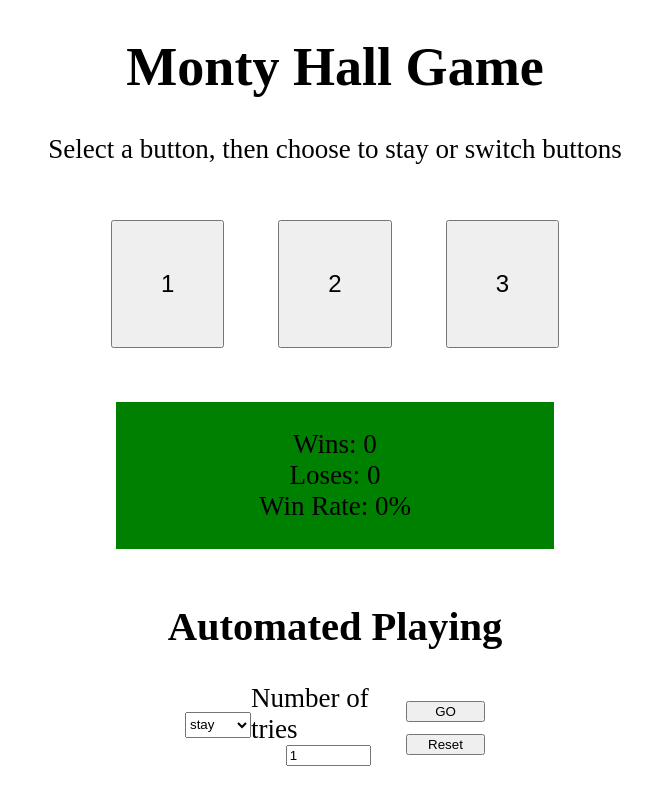
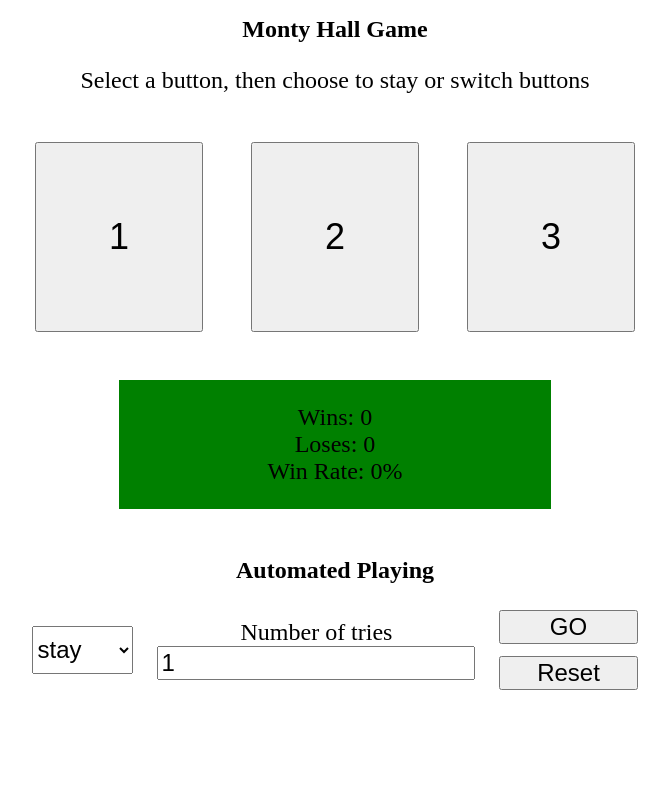
Before and after one commit to RakeMeUp/MontyHall, a website: page index.html in a window 1280 px wide. Shown: the whole page, without its empty margins (305-974 px from the left). Drawn offline with Linux system fonts and the light colour scheme.

Commit message:
style update

```diff
--- a/style.scss
+++ b/style.scss
@@ -1,7 +1,10 @@
 html,
 body {
     margin: 0;
-    font-size: 1.3em;
+}
+
+*{
+    font-size: x-large;
 }
 
 h1, h2, p{
@@ -16,7 +19,7 @@ h1, h2, p{
 
     .choice__button{
         padding: 2em;
-        font-size: x-large;
+        font-size: 1.5em
     }
     .choice__button--selected{
         background-color: yellow;
@@ -41,9 +44,11 @@ h1, h2, p{
 
 .auto{
     margin: 0 auto;
-    width: 300px;
+    width: 50%;
     display: flex;
     align-items: center;
+    justify-content: center;
+    gap: 1em;
 
     .auto__select{
         height: 2em;
@@ -54,10 +59,6 @@ h1, h2, p{
         flex-direction: column;
         align-items: center;
 
-        .auto__input{
-            width: 50%;
-        }
-
     }
 
     .auto__button{
```
Also changed, not shown: style.css, 1 other file.
